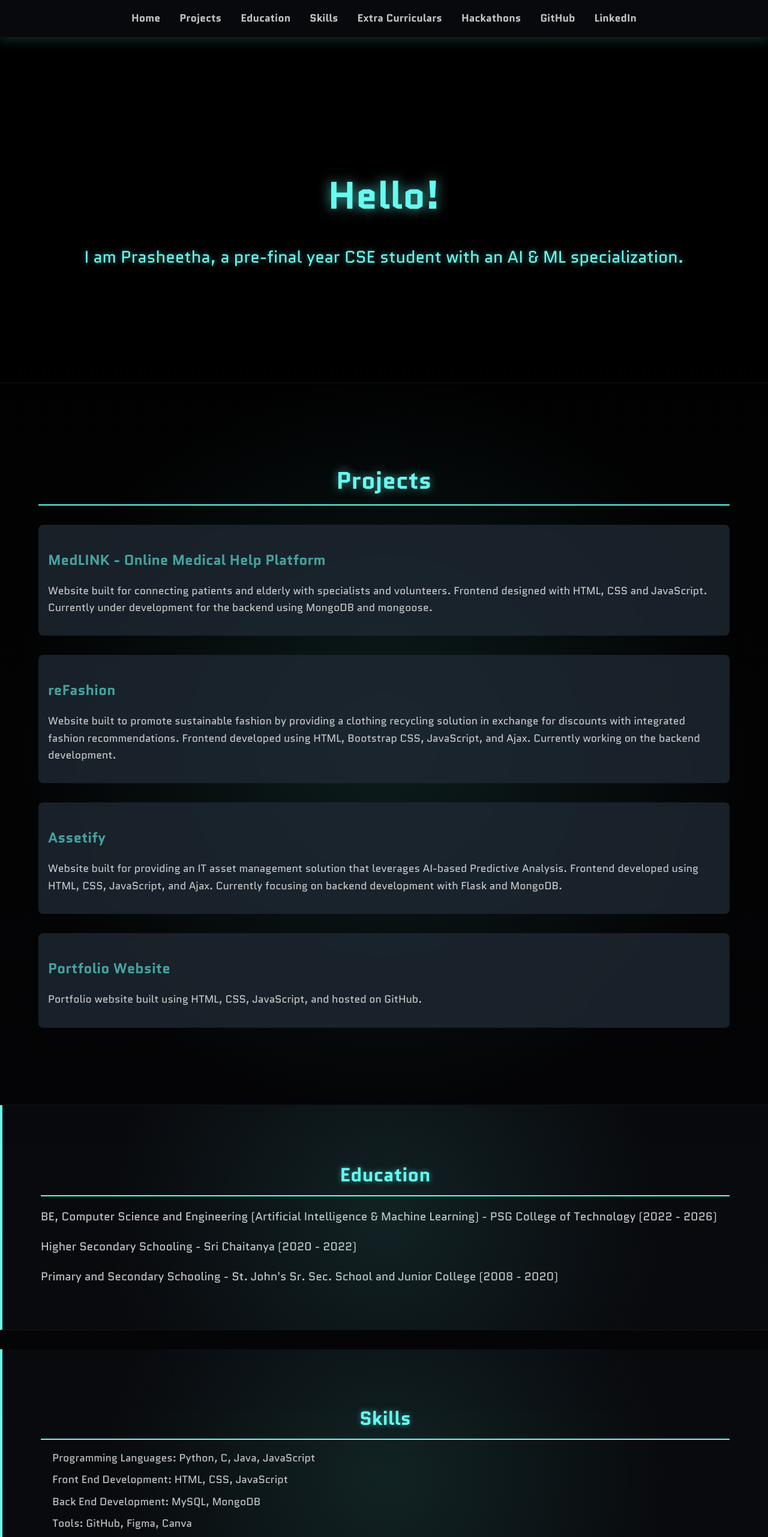
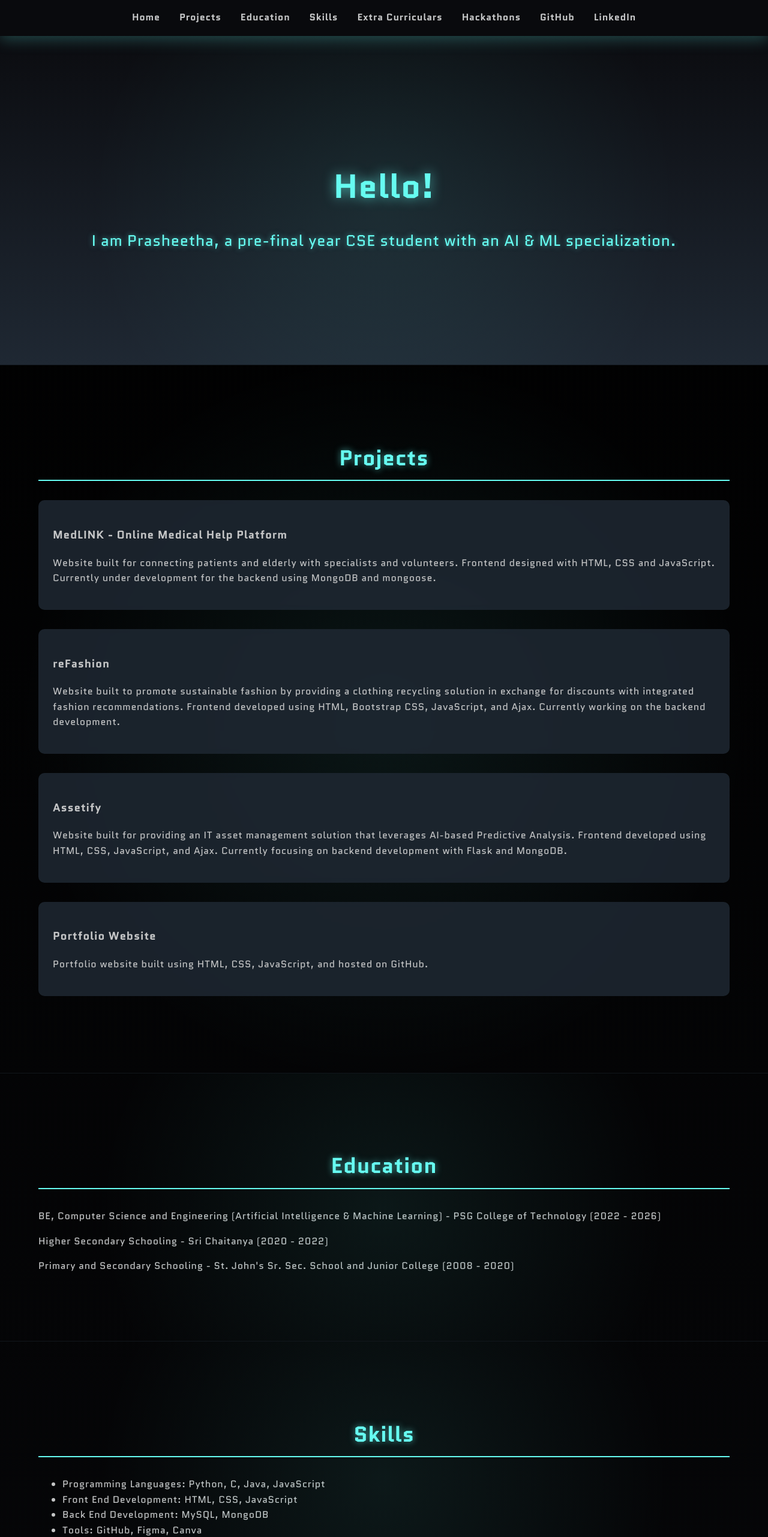
Before and after one commit to prasheetha53/portfolio, a plain HTML site: page index.html in a window 1280 px wide. Shown: the top 2563 px of the page at 60% size. Drawn offline with Linux system fonts and the light colour scheme; no server answers.

Commit message:
new commit 2

```diff
--- a/public/style.css
+++ b/public/style.css
@@ -6,16 +6,17 @@ body {
     color: #C5C6C7;
     line-height: 1.6;
     background: linear-gradient(to bottom, #000000, #0B0C10);
+    letter-spacing: 0.05em; /* Added for a futuristic touch */
 }
 
 nav {
-    background-color: rgba(11, 12, 16, 0.8);
-    backdrop-filter: blur(10px);
+    background-color: rgba(11, 12, 16, 0.85);
+    backdrop-filter: blur(12px);
     padding: 1rem;
     position: sticky;
     top: 0;
     z-index: 1000;
-    box-shadow: 0 4px 20px rgba(102, 252, 241, 0.2);
+    box-shadow: 0 6px 24px rgba(102, 252, 241, 0.25);
 }
 
 nav ul {
@@ -35,12 +36,12 @@ nav ul li a {
     color: #C5C6C7;
     font-weight: bold;
     position: relative;
-    transition: color 0.3s ease, text-shadow 0.3s ease;
+    transition: color 0.25s ease, text-shadow 0.25s ease;
 }
 
 nav ul li a:hover, nav ul li a:focus {
     color: #66FCF1;
-    text-shadow: 0 0 10px rgba(102, 252, 241, 0.7);
+    text-shadow: 0 0 10px rgba(102, 252, 241, 0.8);
 }
 
 nav ul li a::after {
@@ -48,13 +49,13 @@ nav ul li a::after {
     display: block;
     width: 0;
     height: 2px;
-    background: #66FCF1;
-    transition: width 0.3s, box-shadow 0.3s;
+    background: linear-gradient(90deg, #66FCF1, #45A29E);
+    transition: width 0.3s ease, box-shadow 0.3s ease;
 }
 
 nav ul li a:hover::after, nav ul li a:focus::after {
     width: 100%;
-    box-shadow: 0 0 10px #66FCF1;
+    box-shadow: 0 0 10px rgba(102, 252, 241, 0.5);
 }
 
 .container {
@@ -68,6 +69,7 @@ section {
     border-bottom: 1px solid rgba(31, 40, 51, 0.5);
     position: relative;
     overflow: hidden;
+    transition: background-color 0.3s ease-in-out;
 }
 
 section::before {
@@ -77,7 +79,7 @@ section::before {
     left: 0;
     right: 0;
     bottom: 0;
-    background: radial-gradient(circle, rgba(102, 252, 241, 0.1) 0%, transparent 70%);
+    background: radial-gradient(circle, rgba(102, 252, 241, 0.08) 0%, transparent 70%);
     pointer-events: none;
 }
 
@@ -86,32 +88,17 @@ section#hello {
     color: #66FCF1;
     padding: 8rem 2rem;
     position: relative;
-}
-
-section#hello::before {
-    content: '';
-    position: absolute;
-    top: 0;
-    left: 0;
-    width: 100%;
-    height: 100%;
-    background: rgba(0, 0, 0, 0.6);
-    animation: pulse 4s infinite alternate;
-}
-
-section#hello .container {
-    position: relative;
-    z-index: 1;
+    background: linear-gradient(180deg, #0B0C10, #1F2833);
 }
 
 section#hello h1 {
-    font-size: 4rem;
+    font-size: 3.5rem;
     margin-bottom: 1rem;
     text-shadow: 0 0 20px rgba(102, 252, 241, 0.7);
 }
 
 section#hello p {
-    font-size: 1.75rem;
+    font-size: 1.6rem;
     text-shadow: 0 0 10px rgba(102, 252, 241, 0.5);
 }
 
@@ -121,42 +108,22 @@ section h2 {
     padding-bottom: 0.5rem;
     margin-bottom: 2rem;
     text-align: center;
-    font-size: 2.5rem;
-    text-shadow: 0 0 15px rgba(102, 252, 241, 0.6);
+    font-size: 2.25rem;
+    text-shadow: 0 0 12px rgba(102, 252, 241, 0.6);
 }
 
 .project {
     margin-bottom: 2rem;
-    padding: 1rem;
-    background-color: rgba(31, 40, 51, 0.8);
-    border-radius: 8px;
-    transition: transform 0.3s, box-shadow 0.3s;
+    padding: 1.5rem;
+    background-color: rgba(31, 40, 51, 0.85);
+    border-radius: 10px;
+    transition: transform 0.3s ease, box-shadow 0.3s ease;
     backdrop-filter: blur(5px);
 }
 
-.project h3 {
-    color: #45A29E;
-    font-size: 1.5rem;
-    margin-bottom: 0.5rem;
-}
-
-.project p {
-    font-size: 1.1rem;
-}
-
 .project:hover {
-    transform: translateY(-10px) scale(1.02);
-    box-shadow: 0 8px 30px rgba(102, 252, 241, 0.2);
-}
-
-ul {
-    list-style: none;
-    padding: 0;
-}
-
-ul li {
-    font-size: 1.1rem;
-    margin-bottom: 0.5rem;
+    transform: translateY(-8px) scale(1.03);
+    box-shadow: 0 10px 40px rgba(102, 252, 241, 0.2);
 }
 
 footer {
@@ -165,16 +132,7 @@ footer {
     background-color: rgba(31, 40, 51, 0.9);
     color: #C5C6C7;
     border-top: 1px solid #45A29E;
-    backdrop-filter: blur(10px);
-}
-
-a[href^="mailto:"] {
-    color: #66FCF1;
-    transition: text-shadow 0.3s;
-}
-
-a[href^="mailto:"]:hover {
-    text-shadow: 0 0 10px rgba(102, 252, 241, 0.7);
+    backdrop-filter: blur(12px);
 }
 
 @media (max-width: 768px) {
@@ -187,50 +145,14 @@ a[href^="mailto:"]:hover {
     }
 
     section {
-        padding: 2rem 1rem;
+        padding: 3rem 1.5rem;
     }
 
     section#hello {
-        padding: 4rem 1rem;
+        padding: 5rem 1.5rem;
+    }
+
+    section h2 {
+        font-size: 2rem; /* Adjusted font-size for smaller screens */
     }
 }
-
-#education, #skills, #extracurriculars, #hackathons {
-    background-color: rgba(11, 12, 16, 0.8);
-    color: #C5C6C7;
-    padding: 2rem;
-    border-left: 4px solid #66FCF1;
-    margin-bottom: 2rem;
-    transition: background-color 0.3s, transform 0.3s, box-shadow 0.3s;
-    backdrop-filter: blur(5px);
-}
-
-#education h2, #skills h2, #extracurriculars h2, #hackathons h2 {
-    font-size: 2rem;
-    margin-bottom: 1rem;
-    color: #66FCF1;
-    text-shadow: 0 0 10px rgba(102, 252, 241, 0.5);
-}
-
-#education p, #skills p, #extracurriculars p, #hackathons p {
-    font-size: 1.2rem;
-    margin-bottom: 0.5rem;
-}
-
-#education:hover, #skills:hover, #extracurriculars:hover, #hackathons:hover {
-    background-color: rgba(31, 40, 51, 0.9);
-    transform: translateY(-5px) scale(1.01);
-    box-shadow: 0 4px 20px rgba(102, 252, 241, 0.2);
-}
-
-#education ul, #skills ul, #extracurriculars ul, #hackathons ul {
-    list-style: none;
-    padding: 0;
-}
-
-#education ul li, #skills ul li, #extracurriculars ul li, #hackathons ul li {
-    font-size: 1.1rem;
-    margin-bottom: 0.5rem;
-    padding-left: 1.2rem;
-    position: relative;
-}
```
